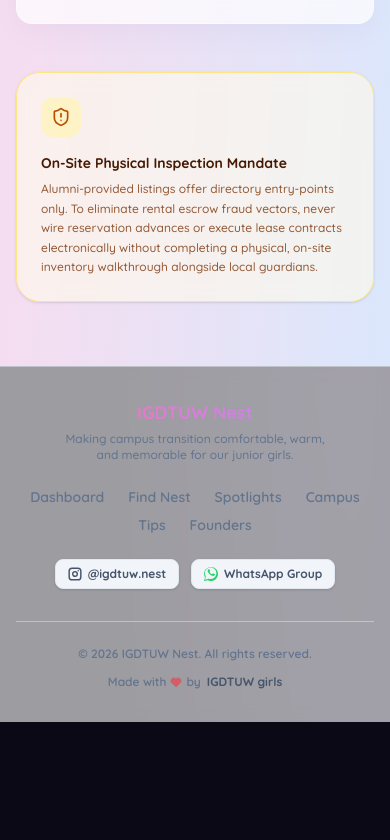
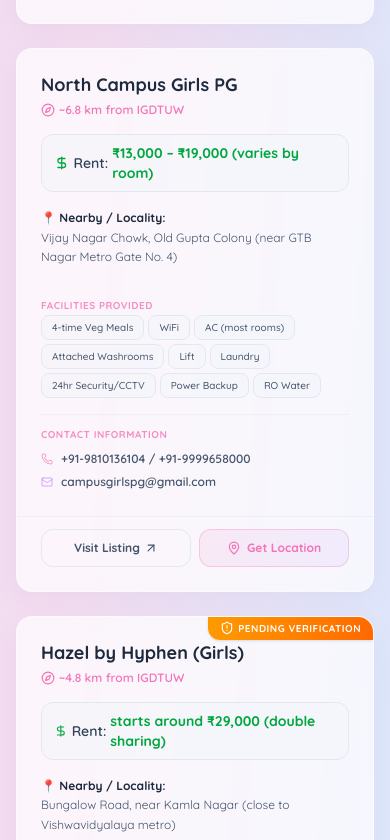
Before and after one commit to IGDTUWNest/IGDTUW-Nest, a React (Vite) app: page /find-nest in a window 390 px wide. Shown: the part 5424-6264 px from the top of the page. Before the commit the page ends 6146 px from the top, so only its background shows below. Built offline with nearby package versions, Linux system fonts and the light colour scheme.

Commit message:
feat: add North Campus Girls PG and Hazel by Hyphen, align card heights

```diff
--- a/src/components/PGCard.jsx
+++ b/src/components/PGCard.jsx
@@ -1,7 +1,7 @@
-import { MapPin, ArrowUpRight, Compass, ShieldCheck, DollarSign } from 'lucide-react';
+import { MapPin, ArrowUpRight, Compass, ShieldCheck, DollarSign, Phone, Mail, ShieldAlert } from 'lucide-react';
 import { motion } from 'framer-motion';
 
-export default function PGCard({ title, rent, facilities, nearby, detailsLink, distance, directionsLink, isHighlighted, matchScore }) {
+export default function PGCard({ title, rent, facilities, nearby, detailsLink, distance, directionsLink, isHighlighted, matchScore, phone, email, isUnverified }) {
   // Convert facility string to array
   const facilitiesArray = facilities ? facilities.split(',').map(f => f.trim()) : [];
 
@@ -9,7 +9,7 @@ export default function PGCard({ title, rent, facilities, nearby, detailsLink, d
     <motion.div
       whileHover={{ y: -6 }}
       transition={{ duration: 0.3 }}
-      className={`relative rounded-2xl glass-panel flex flex-col justify-between overflow-hidden border ${
+      className={`relative rounded-2xl glass-panel flex flex-col justify-between overflow-hidden border h-full ${
         isHighlighted
           ? 'border-brand-pink/40 bg-gradient-to-b from-brand-pink/10 to-transparent shadow-[0_8px_30px_rgba(236,72,153,0.06)]'
           : 'border-slate-200/50 bg-white/70'
@@ -27,6 +27,14 @@ export default function PGCard({ title, rent, facilities, nearby, detailsLink, d
         <div className="absolute top-0 right-0 bg-gradient-to-r from-brand-pink to-brand-purple text-[10px] font-extrabold text-white px-3 py-1 rounded-bl-xl uppercase tracking-wider shadow-sm flex items-center gap-1 z-10">
           <ShieldCheck className="w-3.5 h-3.5" />
           <span>Best Student Choice</span>
+        </div>
+      )}
+
+      {/* Top Banner Ribbon for Unverified Listings */}
+      {isUnverified && (
+        <div className="absolute top-0 right-0 bg-gradient-to-r from-amber-500 to-orange-500 text-[10px] font-extrabold text-white px-3 py-1 rounded-bl-xl uppercase tracking-wider shadow-sm flex items-center gap-1 z-10">
+          <ShieldAlert className="w-3.5 h-3.5" />
+          <span>Pending Verification</span>
         </div>
       )}
 
@@ -72,6 +80,33 @@ export default function PGCard({ title, rent, facilities, nearby, detailsLink, d
             ))}
           </div>
         </div>
+
+        {/* Contact Info (if available) */}
+        {(phone || email) && (
+          <div className="text-xs text-slate-600 leading-relaxed pt-3 border-t border-slate-200/50 space-y-1.5">
+            <span className="text-[10px] text-brand-pink/80 font-bold uppercase tracking-wider block">
+              Contact Information
+            </span>
+            <div className="space-y-1">
+              {phone && (
+                <div className="flex items-center gap-2 text-slate-700">
+                  <Phone className="w-3 h-3 text-brand-pink/70" />
+                  <a href={`tel:${phone.split('/')[0].trim()}`} className="hover:underline font-semibold text-slate-600">
+                    {phone}
+                  </a>
+                </div>
+              )}
+              {email && (
+                <div className="flex items-center gap-2 text-slate-700">
+                  <Mail className="w-3 h-3 text-brand-purple/70" />
+                  <a href={`mailto:${email}`} className="hover:underline font-semibold text-slate-600">
+                    {email}
+                  </a>
+                </div>
+              )}
+            </div>
+          </div>
+        )}
       </div>
 
       {/* Action Footer Button Group */}
--- a/src/pages/FindNest.jsx
+++ b/src/pages/FindNest.jsx
@@ -218,6 +218,49 @@ const PGS_DATA = [
     directionsLink: "https://www.google.com/maps/dir/IGDTUW,+Delhi/1A+Goela+Lane,+Underhill+Road,+Civil+Lines,+Delhi",
     isHighlighted: false,
     locality: "Civil Lines"
+  },
+  {
+    title: "North Campus Girls PG",
+    rent: "₹13,000 – ₹19,000 (varies by room)",
+    minRent: 13000,
+    maxRent: 19000,
+    sharing: ["single", "double", "triple"],
+    hasAC: true,
+    hasMeals: true,
+    hasWifi: true,
+    hasLaundry: true,
+    hasPowerBackup: true,
+    facilities: "4-time Veg Meals, WiFi, AC (most rooms), Attached Washrooms, Lift, Laundry, 24hr Security/CCTV, Power Backup, RO Water",
+    nearby: "Vijay Nagar Chowk, Old Gupta Colony (near GTB Nagar Metro Gate No. 4)",
+    detailsLink: "https://northcampusgirlspg.com",
+    distance: "~6.8 km",
+    directionsLink: "https://www.google.com/maps/dir/IGDTUW,+Delhi/North+Campus+Girls+PG,+Vijay+Nagar,+Delhi",
+    isHighlighted: false,
+    locality: "North Campus",
+    phone: "+91-9810136104 / +91-9999658000",
+    email: "campusgirlspg@gmail.com"
+  },
+  {
+    title: "Hazel by Hyphen (Girls)",
+    rent: "starts around ₹29,000 (double sharing)",
+    minRent: 29000,
+    maxRent: 29000,
+    sharing: ["double"],
+    hasAC: true,
+    hasMeals: true,
+    hasWifi: true,
+    hasLaundry: true,
+    hasPowerBackup: true,
+    facilities: "Housekeeping, WiFi, Work Desk, TV + OTT, Laundry, In-house Cafe, Fridge, 3 Meals",
+    nearby: "Bungalow Road, near Kamla Nagar (close to Vishwavidyalaya metro)",
+    detailsLink: "https://cofynd.com",
+    distance: "~4.8 km",
+    directionsLink: "https://www.google.com/maps/dir/IGDTUW,+Delhi/Bungalow+Road,+Kamla+Nagar,+Delhi",
+    isHighlighted: false,
+    isUnverified: true,
+    locality: "North Campus",
+    phone: "+91 9355 28 9999",
+    email: "hello@cofynd.com"
   }
 ];
 
@@ -530,6 +573,7 @@ export default function FindNest() {
                               initial={{ opacity: 0, y: 10 }}
                               animate={{ opacity: 1, y: 0 }}
                               transition={{ delay: idx * 0.05 }}
+                              className="h-full"
                             >
                               <PGCard {...pg} />
                             </motion.div>
@@ -573,7 +617,7 @@ export default function FindNest() {
             {/* Main Display Grid using layout animation patterns */}
             <motion.div
               layout
-              className="grid grid-cols-1 md:grid-cols-2 lg:grid-cols-3 gap-6 flex-1 items-start"
+              className="grid grid-cols-1 md:grid-cols-2 lg:grid-cols-3 gap-6 flex-1"
             >
               <AnimatePresence>
                 {filteredPGs.map((pg) => (
@@ -584,6 +628,7 @@ export default function FindNest() {
                     animate={{ opacity: 1, scale: 1 }}
                     exit={{ opacity: 0, scale: 0.95 }}
                     transition={{ duration: 0.4 }}
+                    className="h-full"
                   >
                     <PGCard {...pg} />
                   </motion.div>
```
